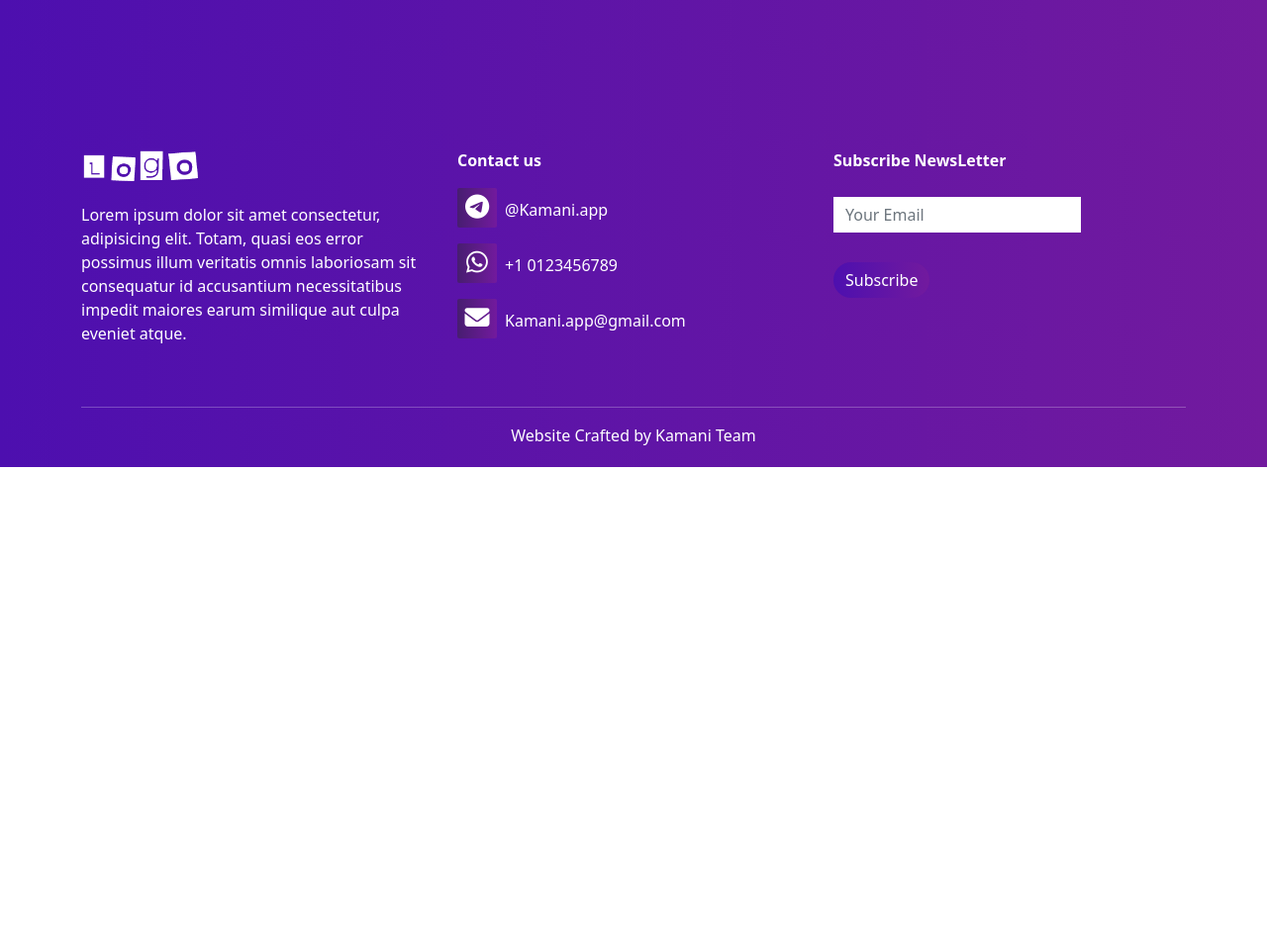
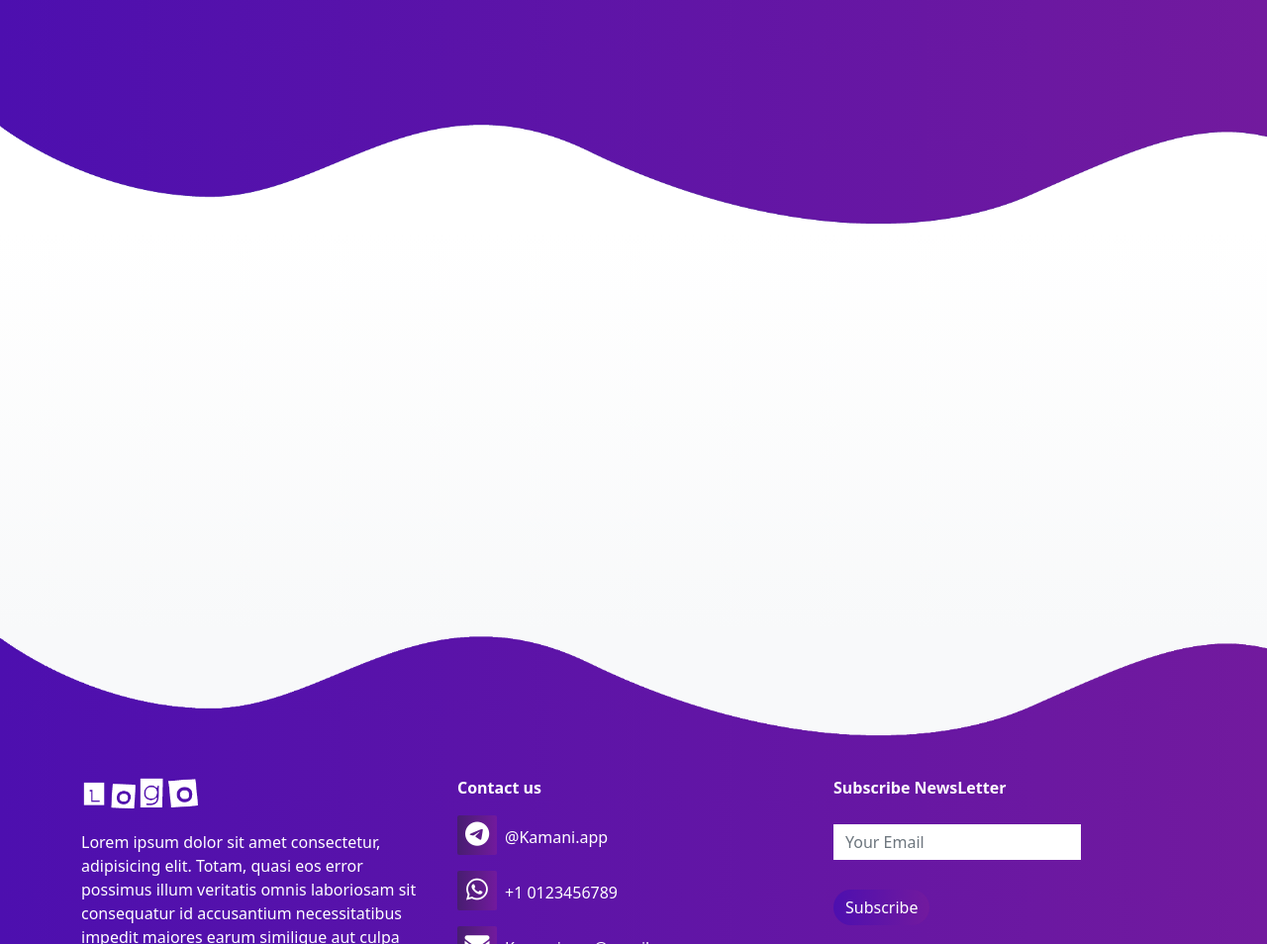
Before and after one commit to Kamani-app/Kamani-app.github.io, a plain HTML site: page HTML/download.html in a window 1280 px wide. Shown: the part 540-1494 px from the top of the page at 99% size. Before the commit the page ends 1012 px from the top, so only its background shows below. Drawn offline with nearby package versions, Linux system fonts and the light colour scheme.

Commit message:
Add files via upload

```diff
--- a/CSS/download.css
+++ b/CSS/download.css
@@ -67,6 +67,17 @@ body {
 
 #banner .button {
 	border-width: 0px;
+}
+
+.bottom-img {
+	width: 100%;
+}
+
+/*------------White Space Section----------*/
+#space {
+	width: 100%;
+	height: 400px;
+	background: linear-gradient(to bottom, #fff, #f8f9fa);
 }
 
 /*------------Footer Section----------*/
--- a/HTML/download.html
+++ b/HTML/download.html
@@ -56,6 +56,7 @@
 					<div class="col-md-6">
 						<p class="promo-title">Download Kamani</p>
 						<button type="button" class="icon">
+							<a class="download_link" href=""></a>
 							<div class="cloud">
 								<div class="puff puff-1"></div>
 								<div class="puff puff-2"></div>
@@ -93,10 +94,15 @@
 					</div>
 				</div>
 			</div>
+			<img src="../Asset/images/wave1.png" class="bottom-img" />
 		</section>
+
+		<!------------White Space Section---------->
+		<section id="space"></section>
 
 		<!------------Footer Section---------->
 		<section id="footer">
+			<img src="../Asset/images/wave2.png" class="footer-img" />
 			<div class="container">
 				<div class="row">
 					<div class="col-md-4 footer-box">
--- a/JS/button.js
+++ b/JS/button.js
@@ -1,3 +1,5 @@
+const link = document.querySelector(".download_link");
+
 document.addEventListener("DOMContentLoaded", function () {
 	this.querySelector(".icon").addEventListener("click", function () {
 		let waitClass = "waiting",
@@ -12,6 +14,9 @@ document.addEventListener("DOMContentLoaded", function () {
 					cl.add(runClass);
 					setTimeout(function () {
 						cl.remove(runClass);
+						let download = "/Users/mrcode/Desktop/Code/Kamani/Logo.png.zip";
+						window.location.href = download;
+						download_link.href = download;
 					}, 4000);
 				}, 200);
 			}, 1800);
```
Also changed, not shown: 1 other file.
